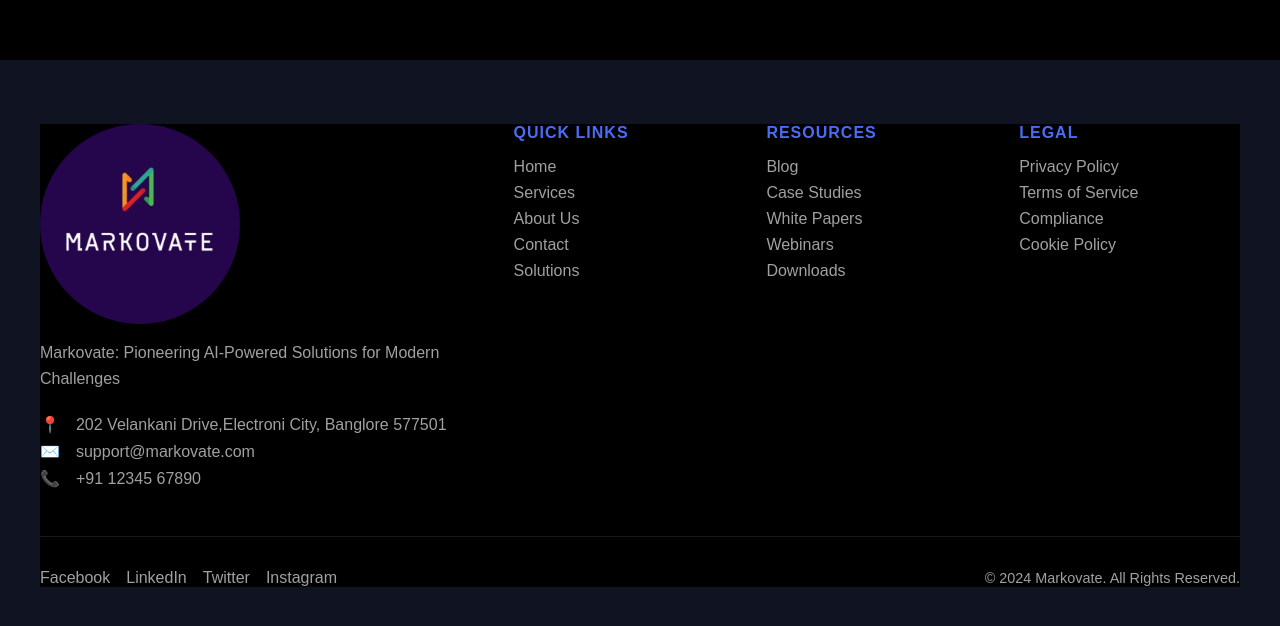
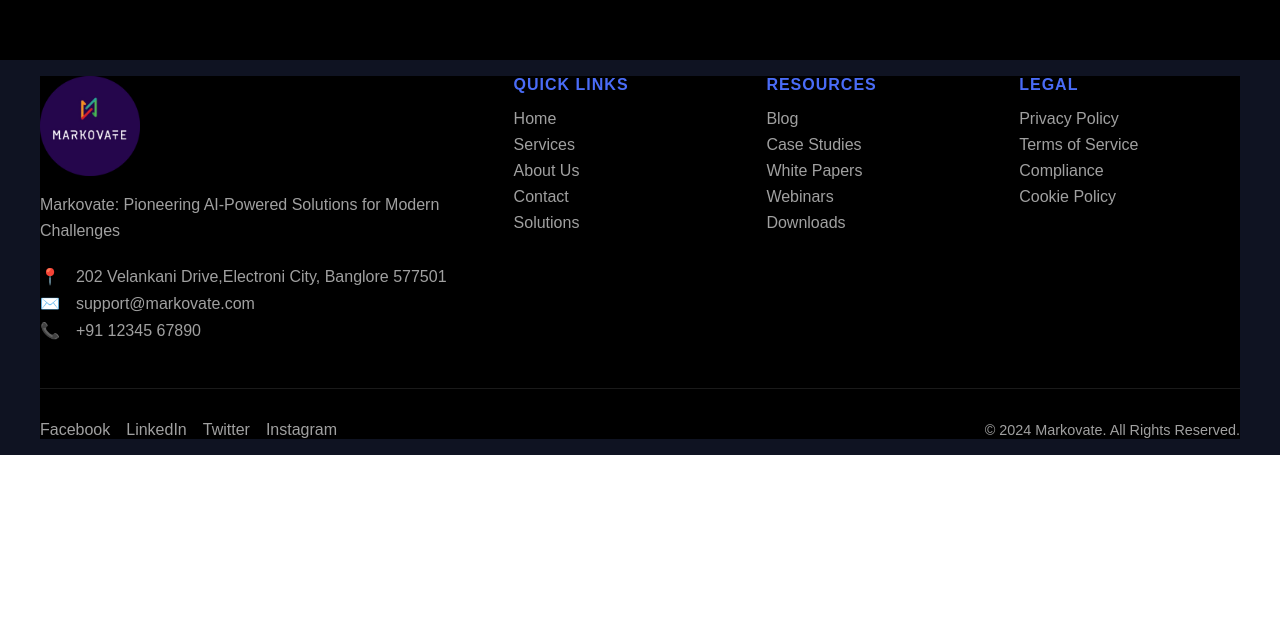
Before and after one commit to SameerKhans13/markovate-Frontend, a Next.js app: page /auth in a window 1280 px wide. Shown: the part 740-1366 px from the top of the page. After the commit the page ends 1195 px from the top, so only its background shows below. Built offline with nearby package versions, Linux system fonts and the light colour scheme.

Commit message:
Completed the Footer

```diff
--- a/src/components/footer/Footer.tsx
+++ b/src/components/footer/Footer.tsx
@@ -1,7 +1,9 @@
 "use client";
 
-import React from 'react';
-import './footer.css';
+import React from "react";
+import Image from "next/image";
+import "./footer.css";
+import Link from "next/link";
 
 export default function PremiumFooter() {
   return (
@@ -9,10 +11,12 @@ export default function PremiumFooter() {
       <div className="footer-container">
         <div className="footer-grid">
           <div className="footer-column company-info">
-            <img
+            <Image
               src="/logo.png"
               alt="Company Logo"
               className="footer-logo"
+              width={100}
+              height={100}
             />
             <p className="company-description">
               Markovate: Pioneering AI-Powered Solutions for Modern Challenges
@@ -36,42 +40,78 @@ export default function PremiumFooter() {
           <div className="footer-column quick-links">
             <h4>Quick Links</h4>
             <ul>
-              <li><a href="/">Home</a></li>
-              <li><a href="/services">Services</a></li>
-              <li><a href="/about">About Us</a></li>
-              <li><a href="/contact">Contact</a></li>
-              <li><a href="/solutions">Solutions</a></li>
+              <li>
+                <Link href="/">Home</Link>
+              </li>
+              <li>
+                <Link href="/services">Services</Link>
+              </li>
+              <li>
+                <Link href="/about">About Us</Link>
+              </li>
+              <li>
+                <Link href="/contact">Contact</Link>
+              </li>
+              <li>
+                <Link href="/solutions">Solutions</Link>
+              </li>
             </ul>
           </div>
 
           <div className="footer-column resources">
             <h4>Resources</h4>
             <ul>
-              <li><a href="/blog">Blog</a></li>
-              <li><a href="/case-studies">Case Studies</a></li>
-              <li><a href="/white-papers">White Papers</a></li>
-              <li><a href="/webinars">Webinars</a></li>
-              <li><a href="/downloads">Downloads</a></li>
+              <li>
+                <Link href="/blog">Blog</Link>
+              </li>
+              <li>
+                <Link href="/case-studies">Case Studies</Link>
+              </li>
+              <li>
+                <Link href="/white-papers">White Papers</Link>
+              </li>
+              <li>
+                <Link href="/webinars">Webinars</Link>
+              </li>
+              <li>
+                <Link href="/downloads">Downloads</Link>
+              </li>
             </ul>
           </div>
 
           <div className="footer-column legal">
             <h4>Legal</h4>
             <ul>
-              <li><a href="/privacy">Privacy Policy</a></li>
-              <li><a href="/terms">Terms of Service</a></li>
-              <li><a href="/compliance">Compliance</a></li>
-              <li><a href="/cookies">Cookie Policy</a></li>
+              <li>
+                <Link href="/privacy">Privacy Policy</Link>
+              </li>
+              <li>
+                <Link href="/terms">Terms of Service</Link>
+              </li>
+              <li>
+                <Link href="/compliance">Compliance</Link>
+              </li>
+              <li>
+                <Link href="/cookies">Cookie Policy</Link>
+              </li>
             </ul>
           </div>
         </div>
 
         <div className="footer-bottom">
           <div className="social-links">
-            <a href="#" className="social-icon">Facebook</a>
-            <a href="#" className="social-icon">LinkedIn</a>
-            <a href="#" className="social-icon">Twitter</a>
-            <a href="#" className="social-icon">Instagram</a>
+            <Link href="#" className="social-icon">
+              Facebook
+            </Link>
+            <Link href="#" className="social-icon">
+              LinkedIn
+            </Link>
+            <Link href="#" className="social-icon">
+              Twitter
+            </Link>
+            <Link href="#" className="social-icon">
+              Instagram
+            </Link>
           </div>
           <div className="copyright">
             © {new Date().getFullYear()} Markovate. All Rights Reserved.
--- a/src/components/footer/footer.css
+++ b/src/components/footer/footer.css
@@ -9,7 +9,7 @@
 .premium-footer {
   background-color: var(--dark-background);
   color: var(--text-light);
-  padding: 4rem 2rem;
+  padding: 1rem 1rem;
   font-family: 'Arial', sans-serif;
 }
 
```
